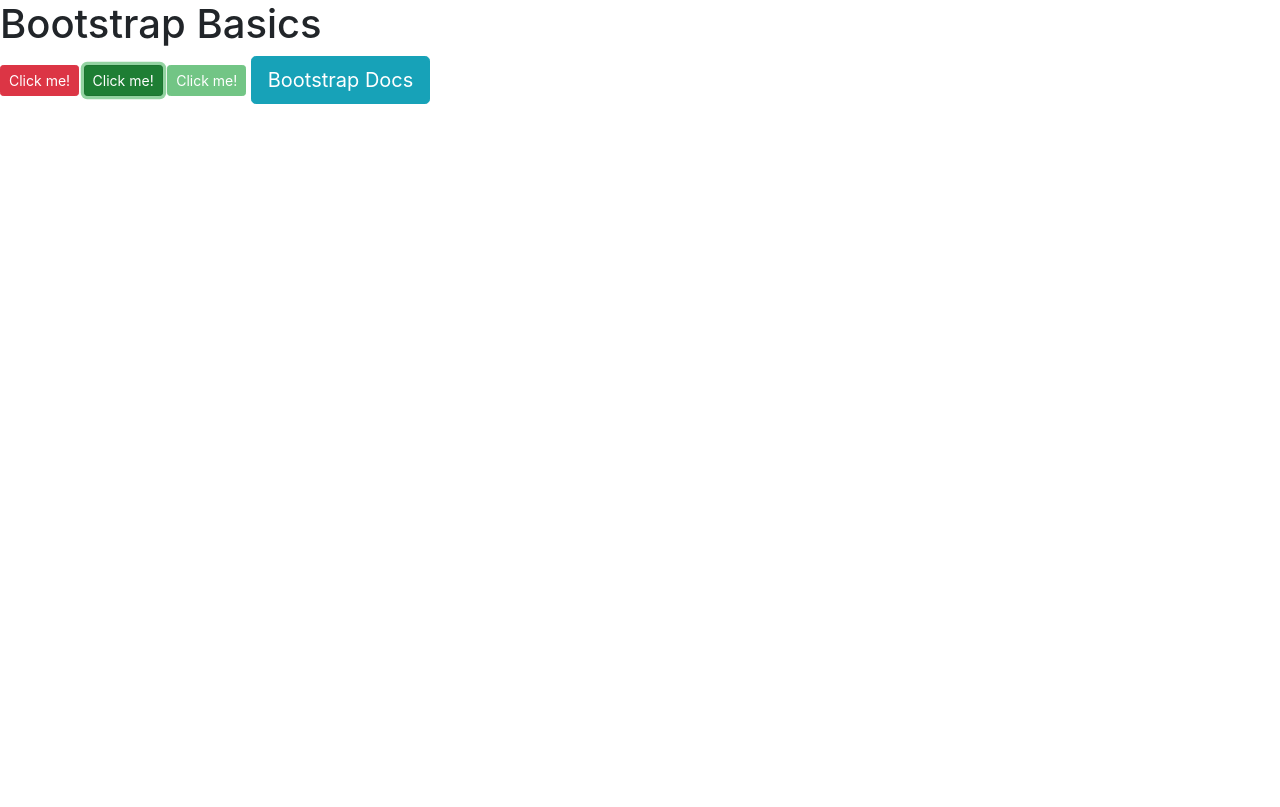
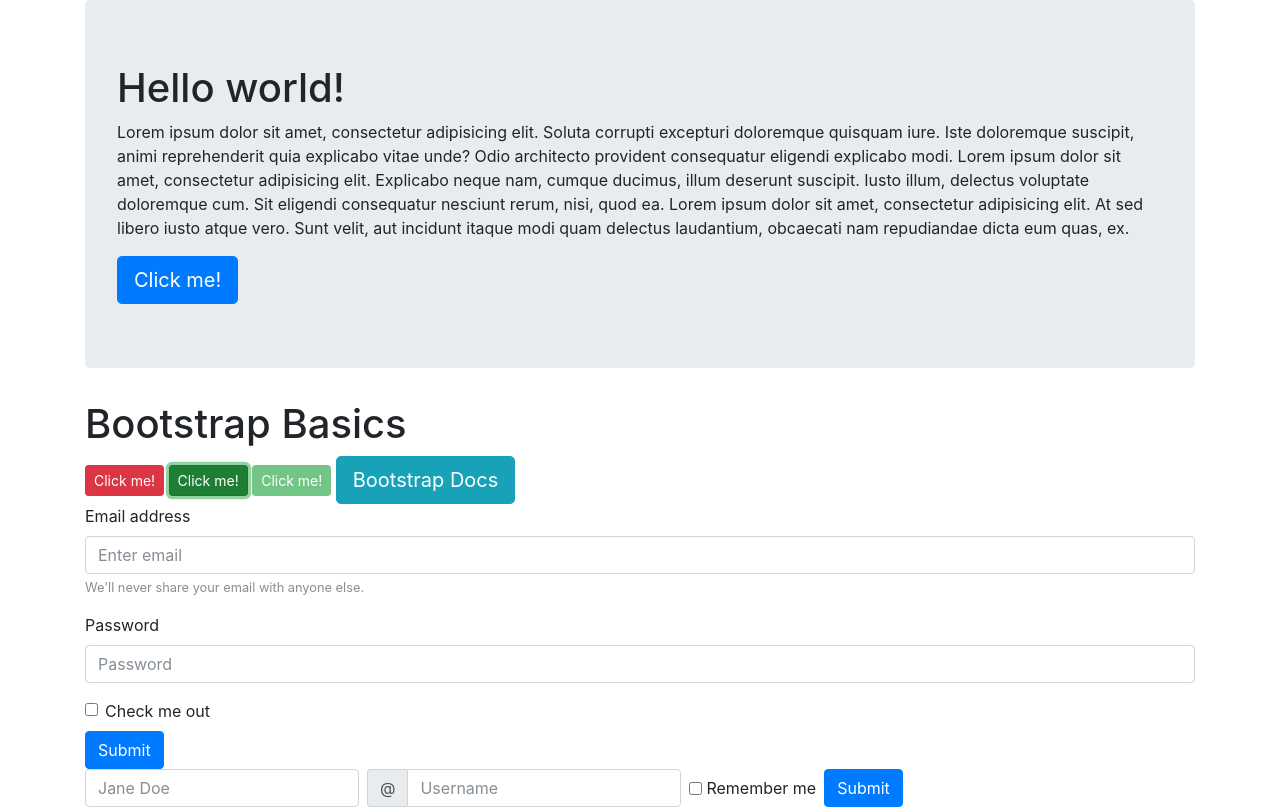
Before and after one commit to StupidSexyJake/Web-Developer-Bootcamp, a plain HTML site: page 07 - Bootstrap/boostrapBasics.html in a window 1280 px wide. Drawn offline with nearby package versions, Linux system fonts and the light colour scheme.

Commit message:
feat: Create a form using the Bootstrap framework
Changes to be committed:
	modified:   07 - Bootstrap/boostrapBasics.html

```diff
--- a/07 - Bootstrap/boostrapBasics.html
+++ b/07 - Bootstrap/boostrapBasics.html
@@ -6,13 +6,57 @@
 </head>
 <body>
 
-	<h1>Bootstrap Basics</h1>
+	<div class="container">
+		<div class="jumbotron">
+			<h1>Hello world!</h1>
+			<p>Lorem ipsum dolor sit amet, consectetur adipisicing elit. Soluta corrupti excepturi doloremque quisquam iure. Iste doloremque suscipit, animi reprehenderit quia explicabo vitae unde? Odio architecto provident consequatur eligendi explicabo modi. Lorem ipsum dolor sit amet, consectetur adipisicing elit. Explicabo neque nam, cumque ducimus, illum deserunt suscipit. Iusto illum, delectus voluptate doloremque cum. Sit eligendi consequatur nesciunt rerum, nisi, quod ea. Lorem ipsum dolor sit amet, consectetur adipisicing elit. At sed libero iusto atque vero. Sunt velit, aut incidunt itaque modi quam delectus laudantium, obcaecati nam repudiandae dicta eum quas, ex.</p>
+			<button class="btn btn-primary btn-lg">Click me!</button>
+		</div>
+		<h1>Bootstrap Basics</h1>
 
-	<button class="btn btn-sm btn-danger">Click me!</button>
-	<button class="btn btn-success btn-sm active">Click me!</button>
-	<button class="btn btn-success btn-sm" disabled="disabled">Click me!</button>
+		<button class="btn btn-sm btn-danger">Click me!</button>
+		<button class="btn btn-success btn-sm active">Click me!</button>
+		<button class="btn btn-success btn-sm" disabled="disabled">Click me!</button>
 
-	<a href="http://www.getbootstrap.com" class="btn btn-info btn-lg">Bootstrap Docs</a>
+		<a href="http://www.getbootstrap.com" class="btn btn-info btn-lg">Bootstrap Docs</a>
 
+		<form>
+			<div class="form-group">
+				<label for="exampleInputEmail1">Email address</label>
+				<input type="email" class="form-control" id="exampleInputEmail1" aria-describedby="emailHelp" placeholder="Enter email">
+				<small id="emailHelp" class="form-text text-muted">We'll never share your email with anyone else.</small>
+			</div>
+			<div class="form-group">
+				<label for="exampleInputPassword1">Password</label>
+				<input type="password" class="form-control" id="exampleInputPassword1" placeholder="Password">
+			</div>
+			<div class="form-check">
+				<label class="form-check-label">
+					<input type="checkbox" class="form-check-input">
+					Check me out
+				</label>
+			</div>
+			<button type="submit" class="btn btn-primary">Submit</button>
+		</form>
+
+		<!-- Inline form -->
+		<form class="form-inline">
+			<label class="sr-only" for="inlineFormInputName2">Name</label>
+			<input type="text" class="form-control mb-2 mr-sm-2 mb-sm-0" id="inlineFormInputName2" placeholder="Jane Doe">
+
+			<label class="sr-only" for="inlineFormInputGroupUsername2">Username</label>
+			<div class="input-group mb-2 mr-sm-2 mb-sm-0">
+				<div class="input-group-addon">@</div>
+				<input type="text" class="form-control" id="inlineFormInputGroupUsername2" placeholder="Username">
+			</div>
+			<div class="form-check mb-2 mr-sm-2 mb-sm-0">
+				<label class="form-check-label">
+					<input class="form-check-input" type="checkbox"> Remember me
+				</label>
+			</div>
+			<button type="submit" class="btn btn-primary">Submit</button>
+		</form>
+
+	</div>
 </body>
 </html>
```
